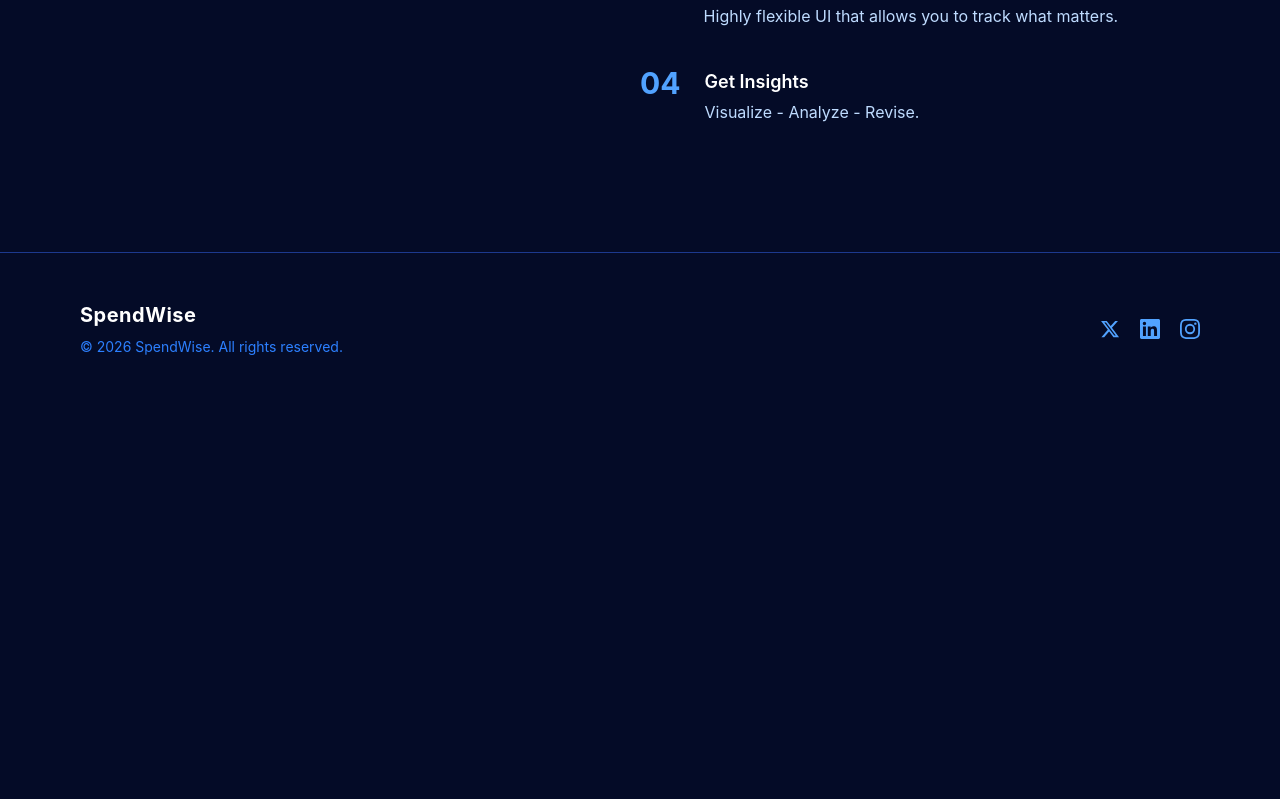
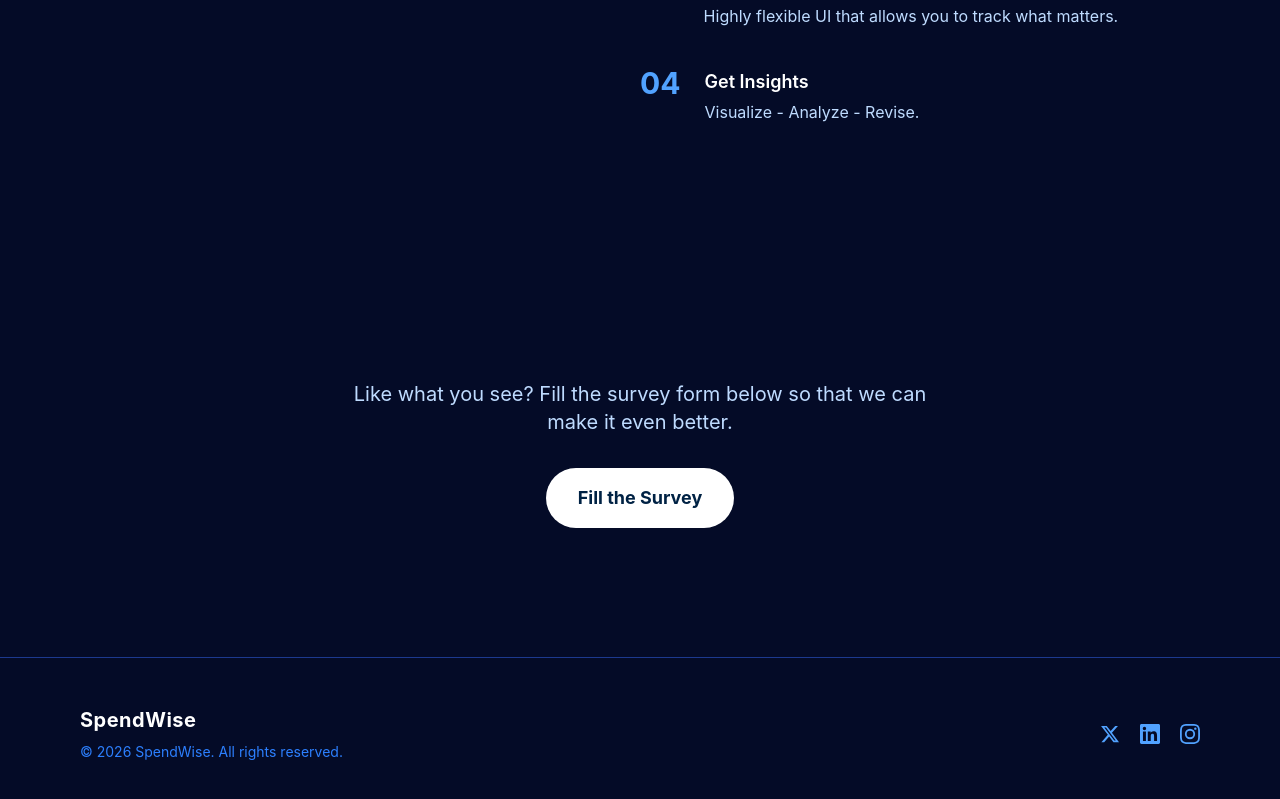
Before and after one commit to Ananth-Pai19/expense-tracker-landing-page, a React (Vite) app: page / in a window 1280 px wide. Shown: the part 2208-3007 px from the top of the page. Before the commit the page ends 2614 px from the top, so only its background shows below. Built offline with nearby package versions, Linux system fonts and the light colour scheme.

Commit message:
Added the survey form component

```diff
--- a/src/App.jsx
+++ b/src/App.jsx
@@ -2,6 +2,7 @@ import Hero from './components/Hero'
 import Features from './components/Features'
 import HowItWorks from './components/HowItWorks'
 import Footer from './components/Footer'
+import SurveyForm from './components/SurveyForm'
 
 export default function App() {
   return (
@@ -9,6 +10,7 @@ export default function App() {
       <Hero />
       <Features />
       <HowItWorks />
+      <SurveyForm />
       <Footer />
     </main>
   )
--- a/src/components/SurveyForm.jsx
+++ b/src/components/SurveyForm.jsx
@@ -1,6 +1,6 @@
 import useFadeIn from '../hooks/useFadeIn'
 
-const FORM_LINK = 'https://forms.gle/your-form-link-here'
+const FORM_LINK = 'https://forms.gle/CCW2ud7QMZwqwSbo8'
 
 export default function SurveyForm() {
   const { sectionRef, sentinelRef, visible } = useFadeIn()
```
